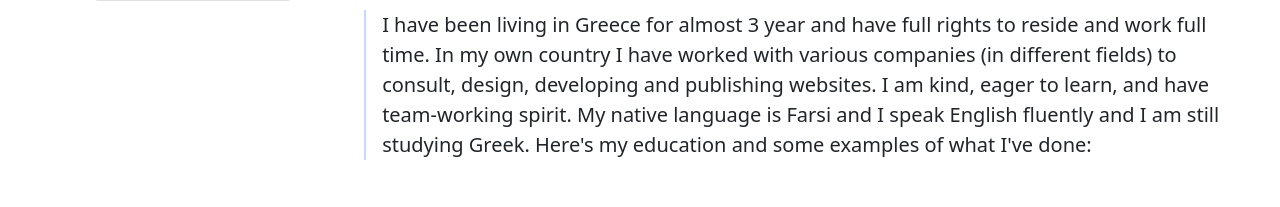
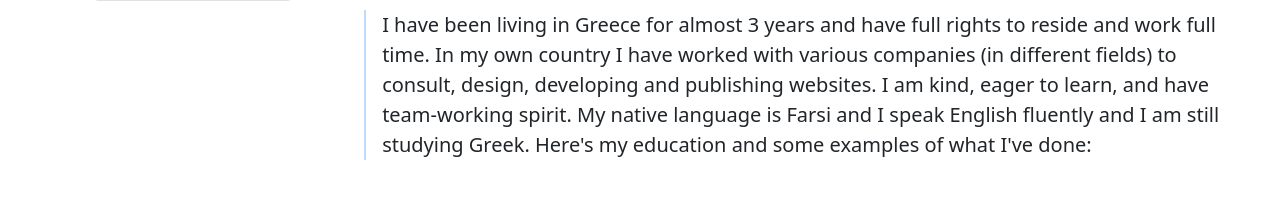
Before and after one commit to nima-rahbar/cv-static, a PHP site: page / in a window 1280 px wide. Shown: the part 470-677 px from the top of the page. Run offline with PHP 8.4, Linux system fonts and the light colour scheme; some libraries are stand-ins or nearby versions.

Commit message:
Version 1.1.0

```diff
--- a/index.php
+++ b/index.php
@@ -162,7 +162,7 @@
 								<li class="list-group-item d-flex align-items-center border-0">
 									<div class="d-flex align-items-center align-content-center">
 										<div class="vr me-3 text-primary" style="width: 10px;"></div>
-										<div class="lead">I have been living in Greece for almost 3 year and have full
+										<div class="lead">I have been living in Greece for almost 3 years and have full
 											rights to reside and work full time. In my own country I have worked with
 											various companies (in different fields) to consult, design, developing and
 											publishing websites. I am kind, eager to learn, and have team-working
```
